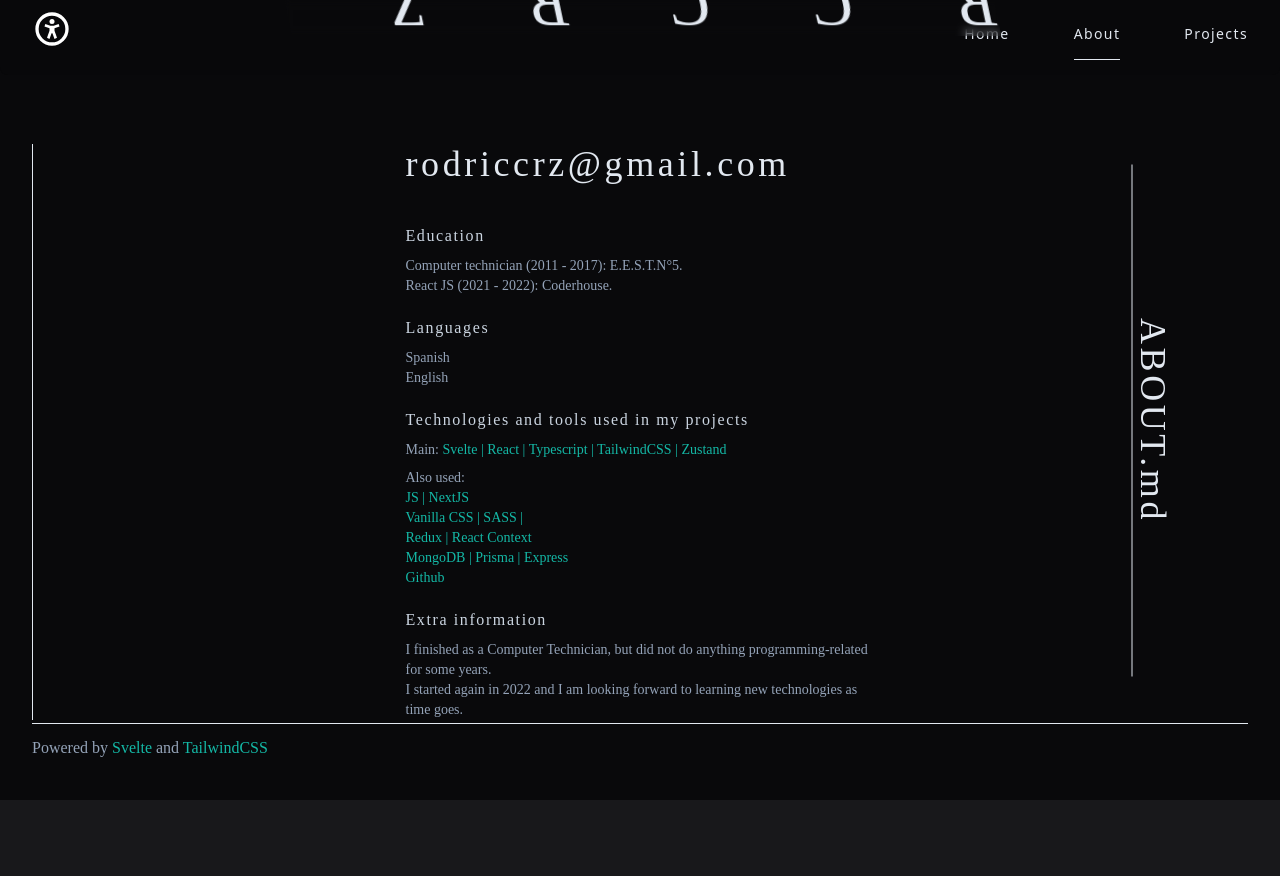
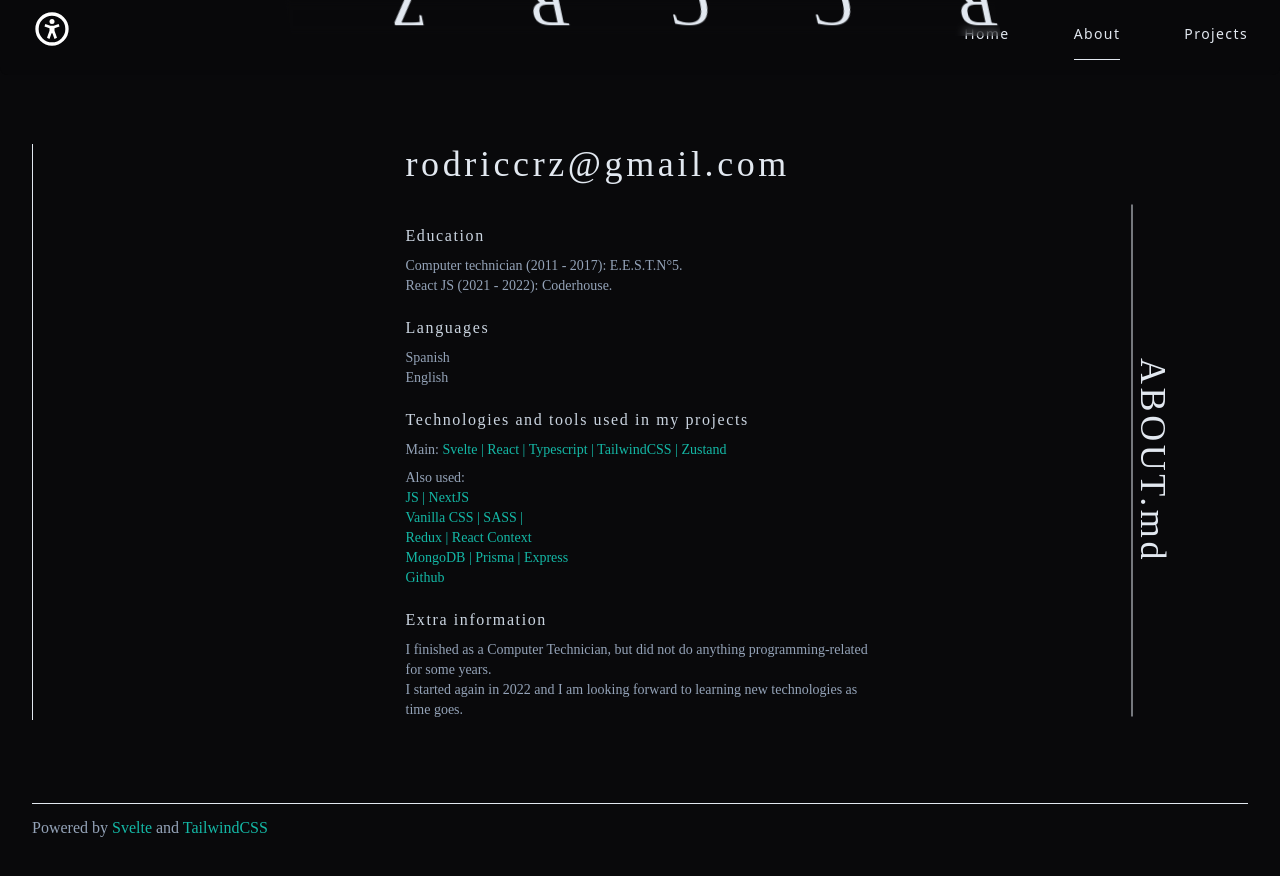
Before and after one commit to Rodrj1/portfoliosv, a SvelteKit app: page /about in a window 1280 px wide. Shown: the top 876 px of the page. Before the commit the page ends 800 px from the top, so only its background shows below. Built offline with nearby package versions, Linux system fonts and the light colour scheme.

Commit message:
CSS Fixes

```diff
--- a/src/routes/about/+page.svelte
+++ b/src/routes/about/+page.svelte
@@ -16,7 +16,7 @@
 	/>
 </svelte:head>
 
-<section class="w-full md:projectAnim min-h-screen">
+<section class="w-full md:projectAnim min-h-screen sm:mb-40 xl:mb-20">
 	<div class="w-[95%] px-5 m-auto mt-36 border-l border-l-slate-200">
 		<h1
 			class="hidden md:block mb-20 text-2xl sm:text-3xl md:text-4xl lg:text-4xl w-[40%] absolute right-[-10%] top-[50%] text-center lg:text-center border-b border-b-slate-200 rotate-90 text-slate-200"
--- a/src/routes/projects/+layout.svelte
+++ b/src/routes/projects/+layout.svelte
@@ -11,7 +11,7 @@
 	/>
 </svelte:head>
 
-<section class="min-h-screen w-full m-auto mt-36 relative">
+<section class="min-h-screen w-full m-auto mt-36 relative sm:mb-40 xl:mb-20">
 	<h1
 		class="hidden md:block text-2xl sm:text-3xl md:text-4xl lg:text-4xl w-[40%] fixed right-[-10%] top-[50%] text-center lg:text-center border-b border-b-slate-200 rotate-90 z-[100000000] text-slate-200"
 	>
```
